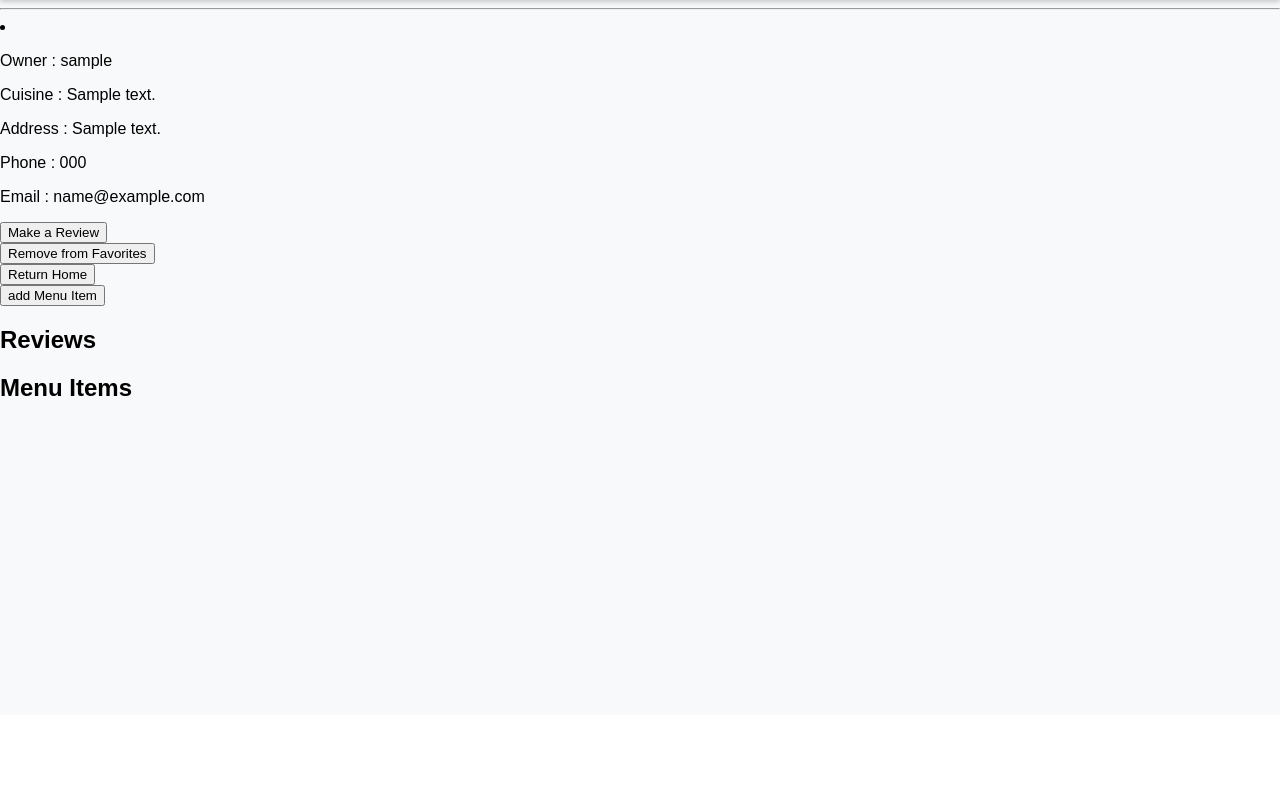
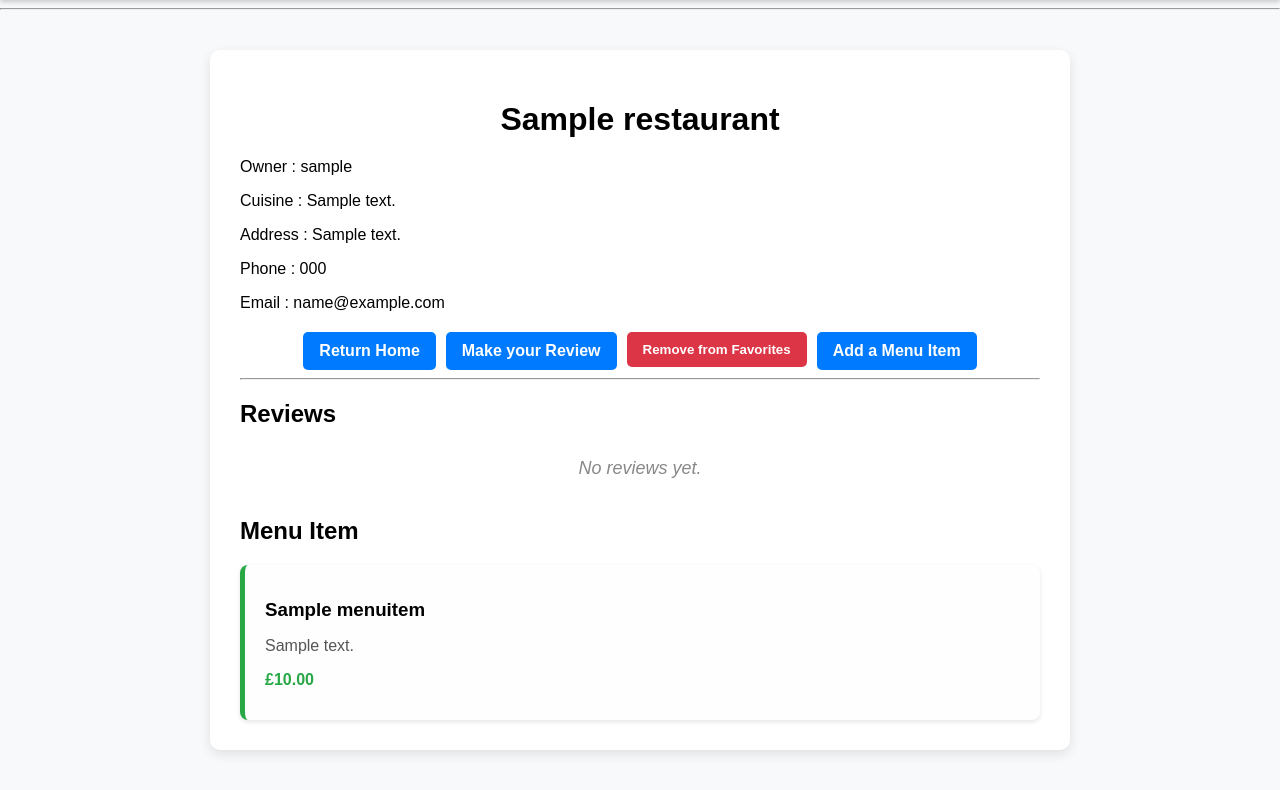
Before and after one commit to TigerFinn/django_eats_project, a Django app: a page that uses templates/djangoeats/restaurant.html in a window 1280 px wide. Shown: the part 85-875 px from the top of the page. Before the commit the page ends 481 px from the top, so only its background shows below. Run offline with Django 3.2, Linux system fonts and the light colour scheme; a user stored in the database is signed in; tables that the repository leaves empty hold one stand-in row (values such as "Sample post").

Commit message:
Improve restaurant detail layout and styling

```diff
--- a/djangoeats/views.py
+++ b/djangoeats/views.py
@@ -44,7 +44,7 @@
 def restaurant_detail(request, restaurant_slug):
     restaurant = get_object_or_404(Restaurant, slug=restaurant_slug)
     menu_items = MenuItem.objects.filter(restaurant=restaurant)
-    reviews = Review.objects.filter(restaurant=restaurant)
+    reviews = Review.objects.filter(restaurant=restaurant).select_related('reviewer') #That will eagerly load the user attached to each review, so review.user.username works without issues.
     is_owner = (request.user.profile.user_type == 'owner')
     owner_of_restaurant = (request.user == restaurant.owner)
     context_dict ={}
--- a/static/css/styles.css
+++ b/static/css/styles.css
@@ -352,3 +352,143 @@
     color: #888;
     margin-top: 30px;
 }
+
+
+/* Restaurant page details*/
+
+.restaurant-details-container {
+    max-width: 800px;
+    background-color: white;
+    padding: 30px;
+    margin: 40px auto;
+    border-radius: 10px;
+    box-shadow: 0 4px 12px rgba(0, 0, 0, 0.1);
+}
+
+
+.restaurant-details-container h1 {
+    text-align: center;
+    font-size: 32px;
+    margin-bottom: 20px;
+}
+
+
+.restaurant-info p {
+    margin: 8px 0;
+    font-size: 16px;
+}
+
+.restaurant-actions {
+    display: flex;
+    flex-wrap: wrap;
+    margin-top: 20px;
+    justify-content: center;
+    gap: 10px;
+}
+
+.btn{
+    text-decoration: none;
+    color: white;
+    background-color: #007bff;
+    padding: 10px 16px;
+    border: none;
+    border-radius: 5px;
+    font-weight: bold;
+    transition: background-color 0.3s ease;
+    cursor: pointer;
+
+}
+
+
+.btn:hover{
+    background-color: #0056b3;
+}
+
+.btn.danger {
+    background-color: #dc3545;
+}
+
+
+.btn.danger:hover{
+    background-color: #a71d2a;
+}
+
+/* Restaurant page details - reviews*/
+
+
+.reviews-list {
+    display: flex;
+    flex-direction: column;
+    margin-top: 20px;
+    gap: 15px;
+}
+
+.review-card{
+    padding: 15px 20px;
+    border-left: 5px solid #007bff;
+    background-color: #f8f9fa;
+    border-radius: 6px;
+    box-shadow: 0 2px 5px rgba(0, 0, 0, 0.5);
+
+}
+
+
+.review-body{
+    font-style: italic;
+    color: #555;
+    margin-bottom: 5px;
+}
+
+.review-rating{
+    font-size: 14px;
+    color: #666;
+}
+
+.empty-message {
+    color: #888;
+    font-style: italic;
+    text-align: center;
+    margin-top: 10px;
+}
+
+.review-body.muted{
+    color: #999;
+    font-style: italic;
+}
+
+
+
+/* Restaurant page details - Menu Items*/
+
+
+.menu-list{
+    gap: 20px;
+    display: grid;
+    grid-template-columns: repeat(auto-fit, minmax(250px, 1fr));
+    margin-top: 15px;
+
+}
+
+.menu-card{
+    background-color: #fefefe;
+    padding: 15px 20px;
+    border-radius: 8px;
+    border-left: 5px solid #28a745;
+    box-shadow: 0 2px 5px rgba(0, 0, 0, 0.1);
+}
+
+.menu-description{
+    margin-bottom: 8px;
+    color: #555;
+}
+
+.menu-name{
+    font-weight: bold;
+    margin-bottom: 5px;
+}
+
+
+.menu-price{
+    font-weight: bold;
+    color: #28a745;
+}
--- a/templates/djangoeats/restaurant.html
+++ b/templates/djangoeats/restaurant.html
@@ -8,55 +8,92 @@
 
 {% block body_block %}
 
+    <div class="restaurant-details-container">
+
+        <h1>{{ restaurant.name }}</h1>
+
         <div id="restaurant_details">
-        <li>
                 <p>Owner : {{ restaurant.owner }}</p>
                 <p>Cuisine : {{ restaurant.cuisine }}</p>
                 <p>Address : {{ restaurant.address }}</p>
                 <p>Phone : {{ restaurant.phone }}</p>
                 <p>Email : {{ restaurant.email }}</p>
-        </li>
         </div>
+
+        <div class="restaurant-actions">
+
+            <a href="{% url 'djangoeats:home' %}" class="btn">Return Home</a>
 
             {% if user.is_authenticated %}
                 {% if not is_owner %}
-            <a href="{% url 'djangoeats:make_review' restaurant.slug %}">
-                <button>Make a Review</button>
-            </a>
-            <!-- IMPLEMENT FUNCTIONALITY TO ADD THIS restaurant TO THE USERS LIST OF FAVOURITES(IF WE USE A LIST) -->
-             <div id = "add-or-remove">
+                    <a href="{% url 'djangoeats:make_review' restaurant.slug %}" class="btn">Make your Review</a>
                     {% if restaurant in user.profile.favorite_restaurants.all %}
                         <form onsubmit = "removeFavorite()">
-                        <input type="submit" value = "Remove from Favorites"/>
+                            <input type="submit" value = "Remove from Favorites" class="btn danger"/>
                         </form>
                     {% else %}
                         <form onsubmit = "addFavorite()">
                             <input type="submit" value = "Add to Favorites"/>
                         </form>
                     {% endif %}
-            </div>
                 {% endif %}
             {% endif %}
 
-    <a href="{% url 'djangoeats:home' %}">
-        <button>Return Home</button>
-    </a>
-
-    <div id="add-or-delete"></div>
-
         {% if owner_of_restaurant %}
-    <a href="{% url 'djangoeats:add_menu_item' restaurant.slug %}">
-        <button>add Menu Item</button>
-    </a>
+            <a href="{% url 'djangoeats:add_menu_item' restaurant.slug %}" class="btn">Add a Menu Item</a>
         {% endif %}
 
-    <!-- FIGURE OUT FUNCTIONALITY FOR THESE SLIDE BAR -->
+        </div>
+
+        <hr>
+
         <div id="Reviews">
             <h2>Reviews</h2>
+
+            {% with has_reviews=False %}
+                <div class="reviews-list">
+                    {% for review in reviews %}
+                        {% if review.body %}
+                            {% if not has_reviews %}
+                                {% with True as has_reviews %}
+                                {% endwith %}
+                            {% endif %}
+                            <div class="review-card">
+                                <p class="review-user"><strong>{{ review.reviewer.username }}</strong> has said:</p>
+                                <p class="review-body">"{{ review.body }}"</p>
+                                <p class="review-rating">Rating: {{ review.rating }}/5</p>
+                            </div>
+                        {% endif %}
+                    {% endfor %}
+                    {% if not has_reviews %}
+                        <p class="empty-message">No reviews yet.</p>
+                    {% endif %}
+                </div>
+            {% endwith %}
+
+
+        <div id="Menu_items">
+            <h2>Menu Item</h2>
+
+            {% if menu_items %}
+                <div class="menu-list">
+                    {% for item in menu_items %}
+                        <div class="menu-card">
+                            <h3 class="menu-name">{{ item.name }}</h3>
+                            <p class="menu-description">{{ item.description }}</p>
+                            <p class="menu-price">£{{ item.price }}</p>
+                        </div>
+                    {% endfor %}
+                </div>
+            {% else %}
+                <p class="empty-message">No Menu Items available.</p>
+            {% endif %}
+
         </div>
 
-    <div id="Menu_items">
-        <h2>Menu Items</h2>
+
+
     </div>
 
+
 {% endblock %}
```
Also changed, not shown: 1 other file. Lines whose indentation alone changed are shown as unchanged.
